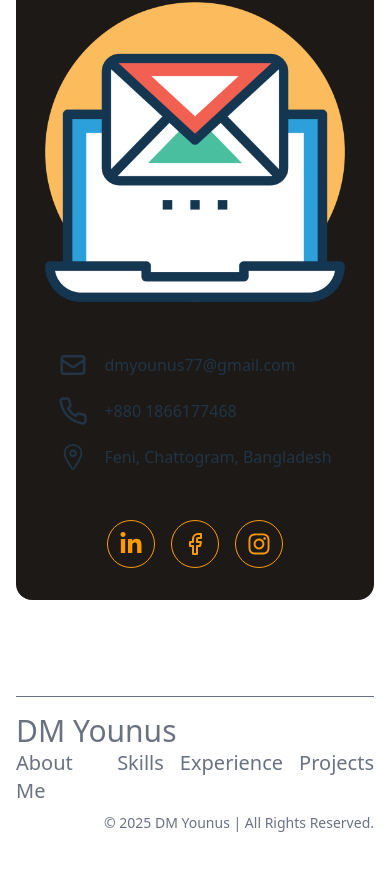
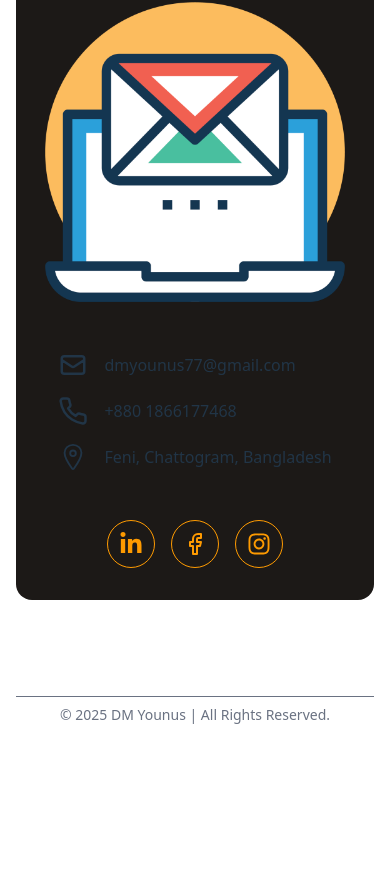
Before and after one commit to safin33221/Md-Younus_-Portfolios-, a React (Vite) app: page / in a window 390 px wide. Shown: the part 6460-7331 px from the top of the page. After the commit the page ends 7233 px from the top, so only its background shows below. Built offline with nearby package versions, Linux system fonts and the light colour scheme.

Commit message:
Update footer component layout and text alignment

```diff
--- a/src/Components/footer/Footer.jsx
+++ b/src/Components/footer/Footer.jsx
@@ -5,7 +5,7 @@ const Footer = () => {
   return (
     <div className="px-4">
       <div className="w-full h-[1px] bg-gray-500 mt-24"></div>
-      <div className="md:flex justify-between mt-4 max-w-[1400px] mx-auto sm:hidden">
+      <div className="md:flex justify-between mt-4 max-w-[1400px] mx-auto hidden">
         <p className="text-3xl text-gray-500 ">DM Younus </p>
         <ul className="flex gap-4 text-gray-500 text-xl">
           {footerLinks.map((item, index) => {
@@ -26,7 +26,7 @@ const Footer = () => {
           })}
         </ul>
       </div>
-      <p className="max-w-[1400px] mx-auto text-right mt-2 pb-12 text-sm text-gray-500">
+      <p className="max-w-[1400px] mx-auto text-center sm:text-right mt-2 pb-12 text-sm text-gray-500">
         © {new Date().getFullYear()} DM Younus | All Rights Reserved.
       </p>
     </div>
```
